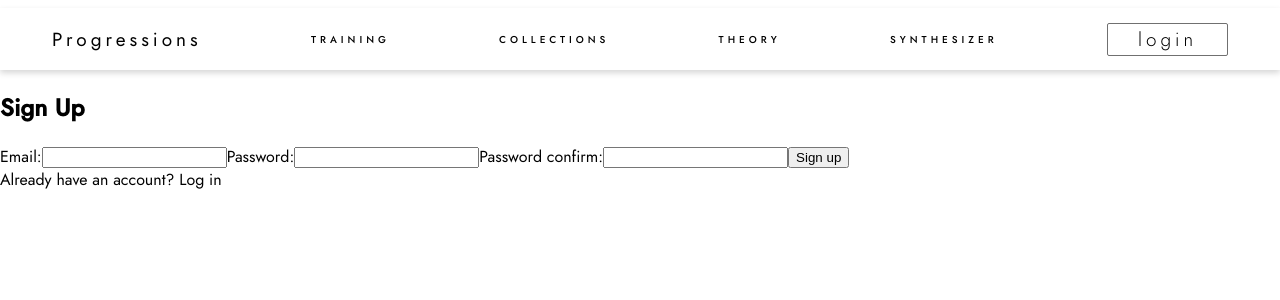
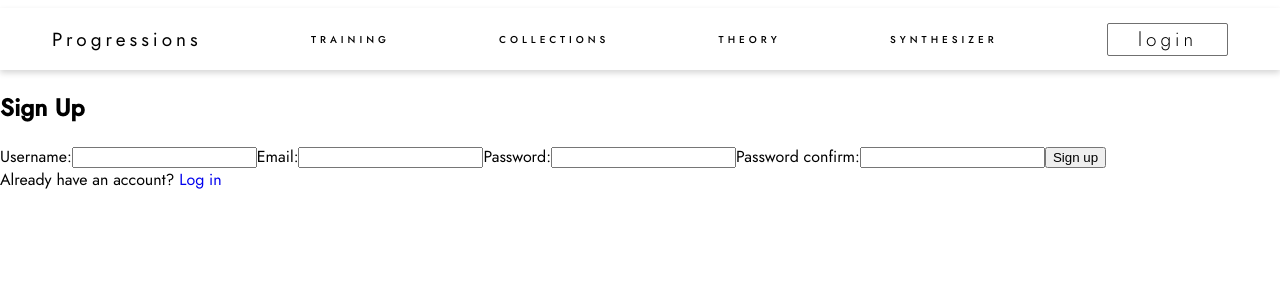
Before and after one commit to HialeahLiam/Progressions-old-, a React (Create React App) app: page /signup in a window 1280 px wide. Shown: the top 300 px of the page. Built offline with nearby package versions, Linux system fonts and the light colour scheme; no server answers.

Commit message:
Email and password authentication implemented. Return routing from signup and login pages implemented

```diff
--- /dev/null
+++ b/src/components/Login/Login.jsx
@@ -0,0 +1,74 @@
+import React, { useContext, useState } from 'react';
+// eslint-disable-next-line no-unused-vars
+import PropTypes from 'prop-types';
+import { Link, useLocation, useNavigate } from 'react-router-dom';
+import { AuthContext } from '../../contexts/AuthContext';
+
+function Login() {
+  const [email, setEmail] = useState('');
+  const [password, setPassword] = useState('');
+  const [error, setError] = useState('');
+  const [loading, setLoading] = useState(false);
+
+  const { login } = useContext(AuthContext);
+
+  const location = useLocation();
+  const navigate = useNavigate();
+
+  const from = location?.state?.from?.pathname || '/';
+  console.log('Location from login:');
+  console.log(from);
+
+  const handleSubmit = async (event) => {
+    event.preventDefault();
+
+    try {
+      setError('');
+      setLoading(true);
+      await login(email, password);
+      navigate(from, { replace: true });
+    } catch (e) {
+      setLoading(false);
+
+      console.log(`Something went wrong:\n\n${e.message}`);
+    }
+  };
+
+  const handleEmailChange = (event) => {
+    setEmail(event.target.value);
+  };
+
+  const handlePasswordChange = (event) => {
+    setPassword(event.target.value);
+  };
+
+  return (
+    <>
+      <h2>Log in</h2>
+      {error && error}
+      <form onSubmit={handleSubmit}>
+        <label htmlFor="email">
+          Email:
+          {/* The name attribute is used when sending data in a form submission. */}
+          <input type="text" name="email" value={email} onChange={handleEmailChange} />
+        </label>
+
+        <label htmlFor="password">
+          Password:
+          <input type="text" name="password" value={password} onChange={handlePasswordChange} />
+        </label>
+        <input disabled={loading} type="submit" value="login" />
+
+      </form>
+      <div>
+        Need an account?
+        {' '}
+        <Link to="/signup" state={{ from: location?.state?.from }}>Sign up!</Link>
+      </div>
+    </>
+  );
+}
+
+Login.propTypes = {};
+
+export default Login;
--- a/src/components/NavBar/NavBar.jsx
+++ b/src/components/NavBar/NavBar.jsx
@@ -1,11 +1,14 @@
 import React from 'react';
 // import PropTypes from 'prop-types';
-import { Link } from 'react-router-dom';
+import { useLocation, useNavigate } from 'react-router-dom';
 import NavLink from '../NavLink/NavLink';
 import Button from '../Button/Button';
 import styles from './NavBar.module.css';
 
 function NavBar() {
+  const navigate = useNavigate();
+  const location = useLocation();
+
   return (
     <nav className={styles.nav}>
       <span className={styles.logo}>Progressions</span>
@@ -13,7 +16,15 @@ function NavBar() {
       <NavLink target="">collections</NavLink>
       <NavLink target="">theory</NavLink>
       <NavLink target="/synthesizer">synthesizer</NavLink>
-      <Link to="signup"><Button type="square" clickHandler={() => 5}>login</Button></Link>
+      <Button
+        type="square"
+        clickHandler={() => {
+          navigate('/login', { state: { from: location } });
+        }}
+      >
+        login
+
+      </Button>
     </nav>
   );
 }
--- a/src/components/SignUp/SignUp.jsx
+++ b/src/components/SignUp/SignUp.jsx
@@ -1,9 +1,11 @@
 /* eslint-disable no-unused-vars */
 import React, { useContext, useState } from 'react';
 import PropTypes from 'prop-types';
+import { Link, useLocation, useNavigate } from 'react-router-dom';
 import { AuthContext } from '../../contexts/AuthContext';
 
 function SignUp(props) {
+  const [username, setUsername] = useState('');
   const [email, setEmail] = useState('');
   const [password, setPassword] = useState('');
   const [passwordConfirm, setPasswordConfirm] = useState('');
@@ -11,6 +13,13 @@ function SignUp(props) {
   const [loading, setLoading] = useState(false);
 
   const { currentUser, signUp } = useContext(AuthContext);
+
+  const location = useLocation();
+  const navigate = useNavigate();
+
+  const from = location?.state?.from?.pathname || '/';
+  console.log('Location from signup:');
+  console.log(from);
 
   // eslint-disable-next-line consistent-return
   const handleSubmit = async (event) => {
@@ -24,16 +33,16 @@ function SignUp(props) {
       setError('');
       setLoading(true);
       await signUp(email, password);
+      navigate(from, { replace: true });
     } catch (e) {
-      console.log(`Something went wrong:\n\n${e.message}`);
+      setLoading(false);
+
+      console.log(`Something went wrong:\n\n${e}`);
     }
+  };
 
-    setLoading(false);
-    // console.log('Form Submitted');
-    // console.log(`Email: ${email}`);
-    // console.log(`Password: ${password}`);
-    // console.log(`Password-confirm: ${passwordConfirm}`);
-    // console.log('Context:');
+  const handleUsernameChange = (event) => {
+    setUsername(event.target.value);
   };
 
   const handleEmailChange = (event) => {
@@ -53,6 +62,13 @@ function SignUp(props) {
       <h2>Sign Up</h2>
       {error && <h3>Passwords do not match</h3>}
       <form onSubmit={handleSubmit}>
+
+        <label htmlFor="email">
+          Username:
+          {/* The name attribute is used when sending data in a form submission. */}
+          <input type="text" name="username" value={username} onChange={handleUsernameChange} />
+        </label>
+
         <label htmlFor="email">
           Email:
           {/* The name attribute is used when sending data in a form submission. */}
@@ -72,7 +88,9 @@ function SignUp(props) {
 
       </form>
       <div>
-        Already have an account? Log in
+        Already have an account?
+        {' '}
+        <Link to="/login" state={{ from: location?.state?.from }}>Log in</Link>
       </div>
     </>
   );
--- a/src/contexts/AuthContext.jsx
+++ b/src/contexts/AuthContext.jsx
@@ -1,6 +1,10 @@
 import React, { createContext, useEffect, useState } from 'react';
 import PropTypes from 'prop-types';
-import { createUserWithEmailAndPassword, onAuthStateChanged } from 'firebase/auth';
+import {
+  createUserWithEmailAndPassword, onAuthStateChanged,
+
+  signInWithEmailAndPassword,
+} from 'firebase/auth';
 import { auth } from '../firebase';
 
 export const AuthContext = createContext(1);
@@ -10,6 +14,8 @@ function AuthProvider({ children }) {
   const [loading, setLoading] = useState(true);
 
   const signUp = (email, password) => createUserWithEmailAndPassword(auth, email, password);
+
+  const login = (email, password) => signInWithEmailAndPassword(auth, email, password);
 
   useEffect(() => {
     // firebase return an Unsubscribe function to remove observer callback,
@@ -26,6 +32,7 @@ function AuthProvider({ children }) {
   const contextValue = {
     currentUser,
     signUp,
+    login,
   };
 
   return (
--- a/src/index.jsx
+++ b/src/index.jsx
@@ -7,6 +7,7 @@ import App from './App';
 import Training from './components/routes/training';
 import Synthesizer from './components/routes/synthesizer';
 import SignUp from './components/SignUp/SignUp';
+import Login from './components/Login/Login';
 
 ReactDOM.render(
   <React.StrictMode>
@@ -16,6 +17,7 @@ ReactDOM.render(
           <Route path="training" element={<Training />} />
           <Route path="synthesizer" element={<Synthesizer />} />
           <Route path="signup" element={<SignUp />} />
+          <Route path="login" element={<Login />} />
         </Route>
       </Routes>
     </BrowserRouter>
```
